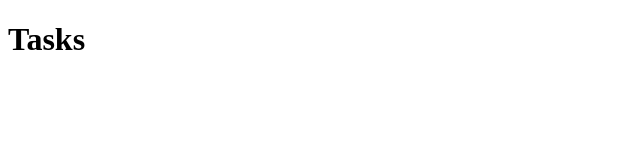
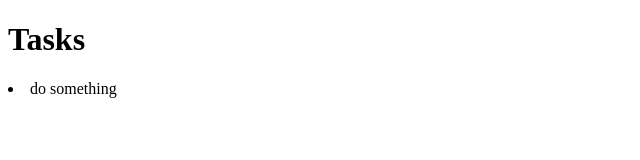
Before and after one commit to shgtkshruch/dotinstall-backbone-todoapp, a website: page index.html in a window 1280 px wide. Shown: the whole page, without its empty margins (0-640 px from the left). Drawn offline with nearby package versions, Linux system fonts and the light colour scheme.

Commit message:
Insert a task model to dom.

```diff
--- a/app.js
+++ b/app.js
@@ -16,8 +16,17 @@
 
   // View
 
+  var template = _.template($('#task-template').html());
+
   var TaskView = Backbone.View.extend({
+    tagName: 'li',
+    template: template,
+    render: function () {
+      var template = this.template(this.model.toJSON());
+      this.$el.html(template);
 
+      return this;
+    }
   });
 
   var TaksksView = Backbone.View.extend({
@@ -30,4 +39,9 @@
       { title: 'task3' }
   ]);
 
+  var task = new Task();
+  var tasksView = new TaskView({model: task});
+
+  $('#tasks').append(tasksView.render().el);
+
 }());
--- a/index.html
+++ b/index.html
@@ -9,6 +9,9 @@
   <h1>Tasks</h1>
   <div id="tasks"></div>
 
+  <script type="text/template" id="task-template">
+    <%- title %>
+  </script>
 
   <script src="node_modules/underscore/underscore-min.js"></script>
   <script src="node_modules/jquery/dist/jquery.min.js"></script>
```
